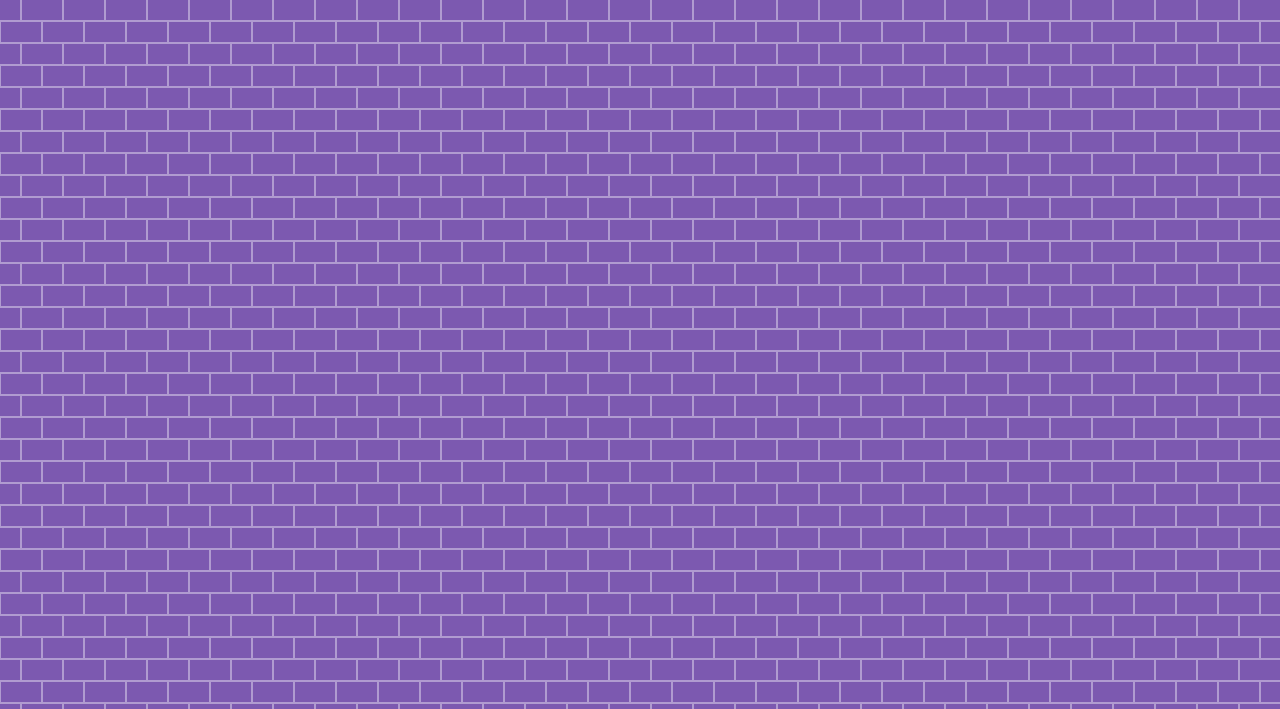
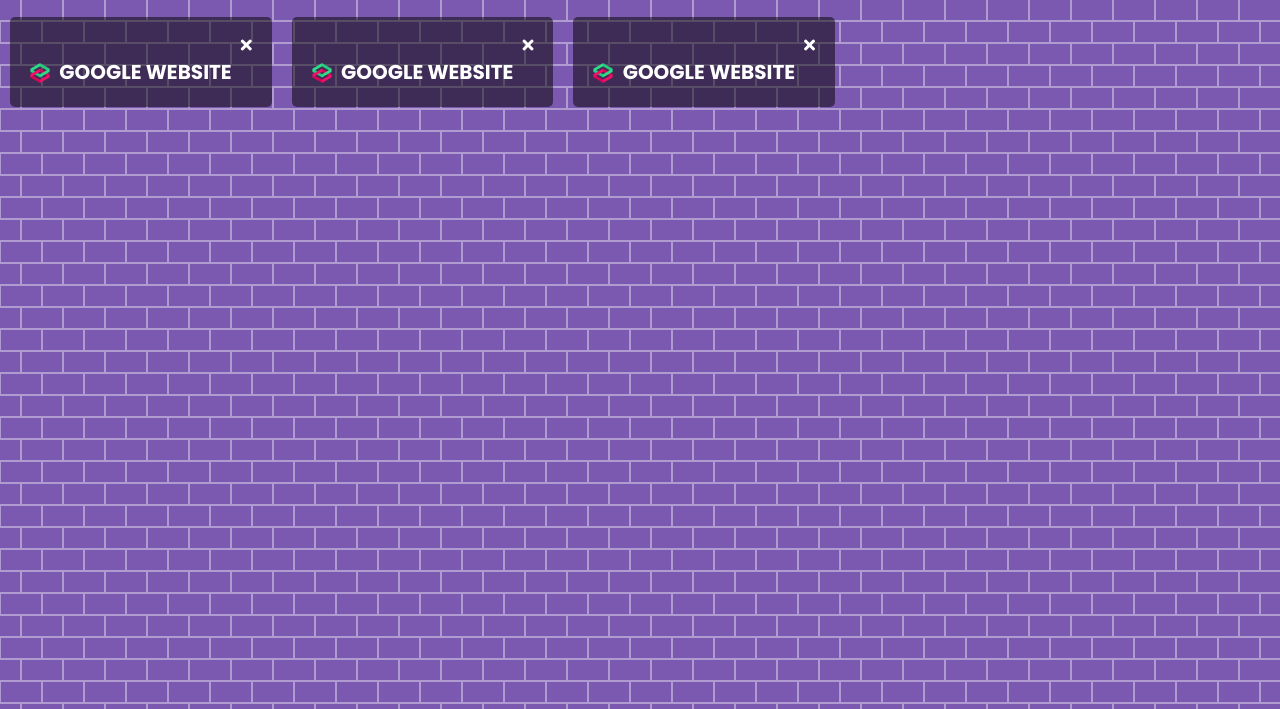
Before and after one commit to Rajesh97266/Book-keeper, a plain HTML site: page index.html in a window 1280 px wide. Shown: the part 111-820 px from the top of the page. Drawn offline with Linux system fonts and the light colour scheme.

Commit message:
ui-completed

```diff
--- a/index.html
+++ b/index.html
@@ -13,7 +13,31 @@
   </head>
   <body>
     <!-- open Modal -->
-     <h1 id="open-modal">Add Bookmark</h1>
+    <h1 id="open-modal">Add Bookmark</h1>
+    <!-- BookMarks -->
+    <div class="container" id="bookmarks-container">
+      <div class="item">
+         <i class="fas fa-times close-icon" id="close-modal" title="Delete Bookmark"></i>
+        <div class="name">
+          <img src="favicon.png" alt="" />
+          <a href="https://www.google.com/" target="_blank">Google Website</a>
+        </div>
+      </div>
+      <div class="item">
+        <i class="fas fa-times close-icon" id="close-modal"></i>
+        <div class="name">
+          <img src="favicon.png" alt="" />
+          <a href="https://www.google.com/" target="_blank">Google Website</a>
+        </div>
+      </div>
+      <div class="item">
+         <i class="fas fa-times close-icon" id="close-modal"></i>
+        <div class="name">
+          <img src="favicon.png" alt="" />
+          <a href="https://www.google.com/" target="_blank">Google Website</a>
+        </div>
+      </div>
+    </div>
     <!-- Script -->
     <script src="script.js"></script>
   </body>
--- a/style.css
+++ b/style.css
@@ -33,3 +33,68 @@ h1:hover {
   background: rgba(0, 0, 0, 0.8);
   transition: all ease-in-out;
 }
+
+.container {
+  display: flex;
+  flex-wrap: wrap;
+}
+
+.item {
+  background: rgba(0, 0, 0, 0.5);
+  color: white;
+  border-radius: var(--border-radius);
+  padding: 20px;
+  margin: 10px;
+}
+
+.item:hover {
+  background: rgba(0, 0, 0, 0.6);
+}
+
+a {
+  font-size: 20px;
+  font-weight: bold;
+  text-transform: uppercase;
+}
+
+a:link,
+a:visited {
+  color: white;
+  text-decoration: none;
+}
+
+a:hover,
+a:active {
+  text-decoration: underline;
+}
+
+.name img {
+  height: 20px;
+  width: 20px;
+  vertical-align: sub;
+  margin-right: 5px;
+}
+/*
+.name {
+  display: flex;
+  align-items: center;
+} */
+
+.fa-times {
+  float: right;
+  cursor: pointer;
+  z-index: 2;
+}
+
+.name {
+  margin-top: 20px;
+  margin-right: 20px;
+}
+
+
+/* //Media Queries */
+@media screen and (max-width:600px) {
+  .container{
+    flex-direction: column;
+  }
+}
```
